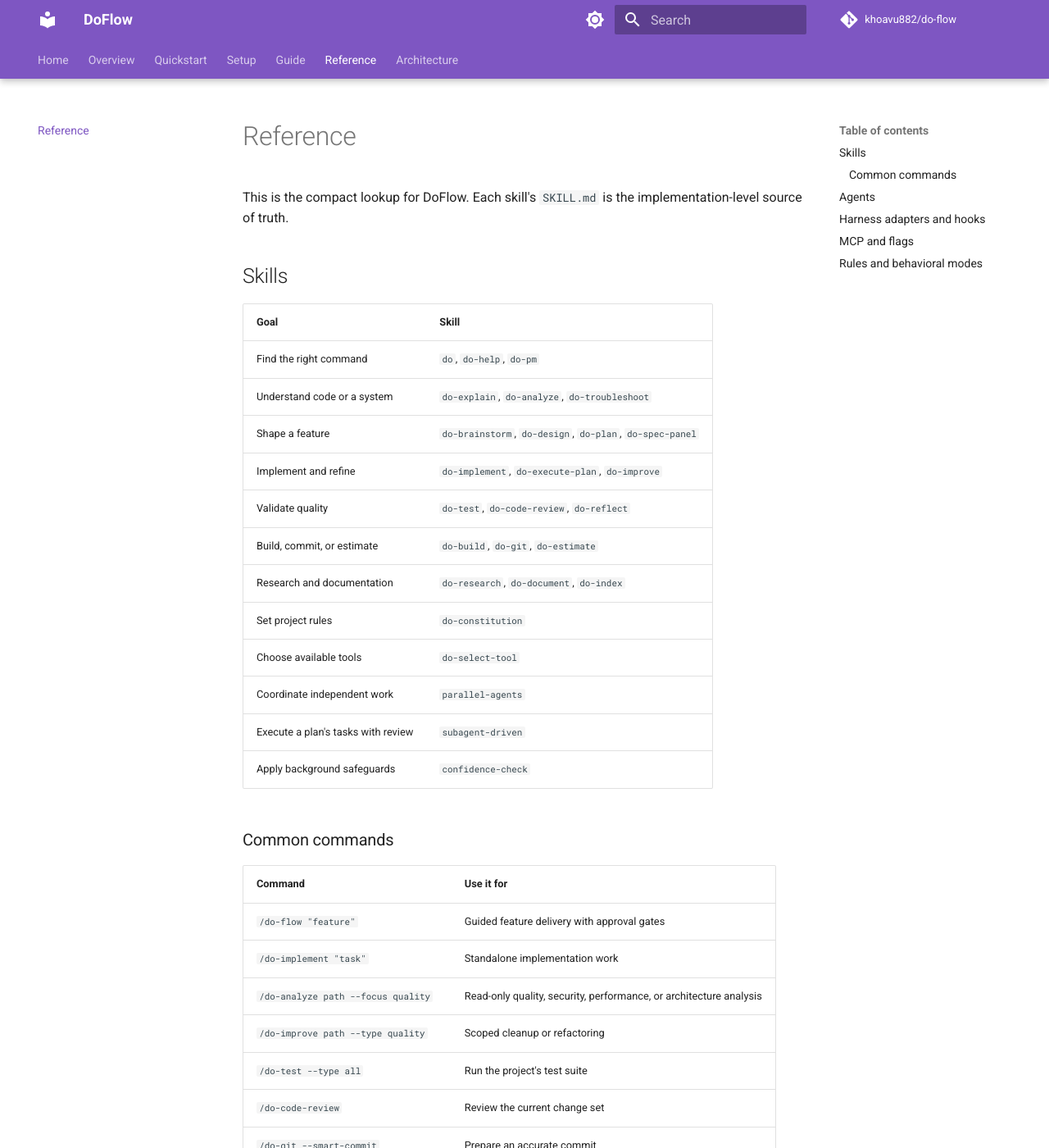
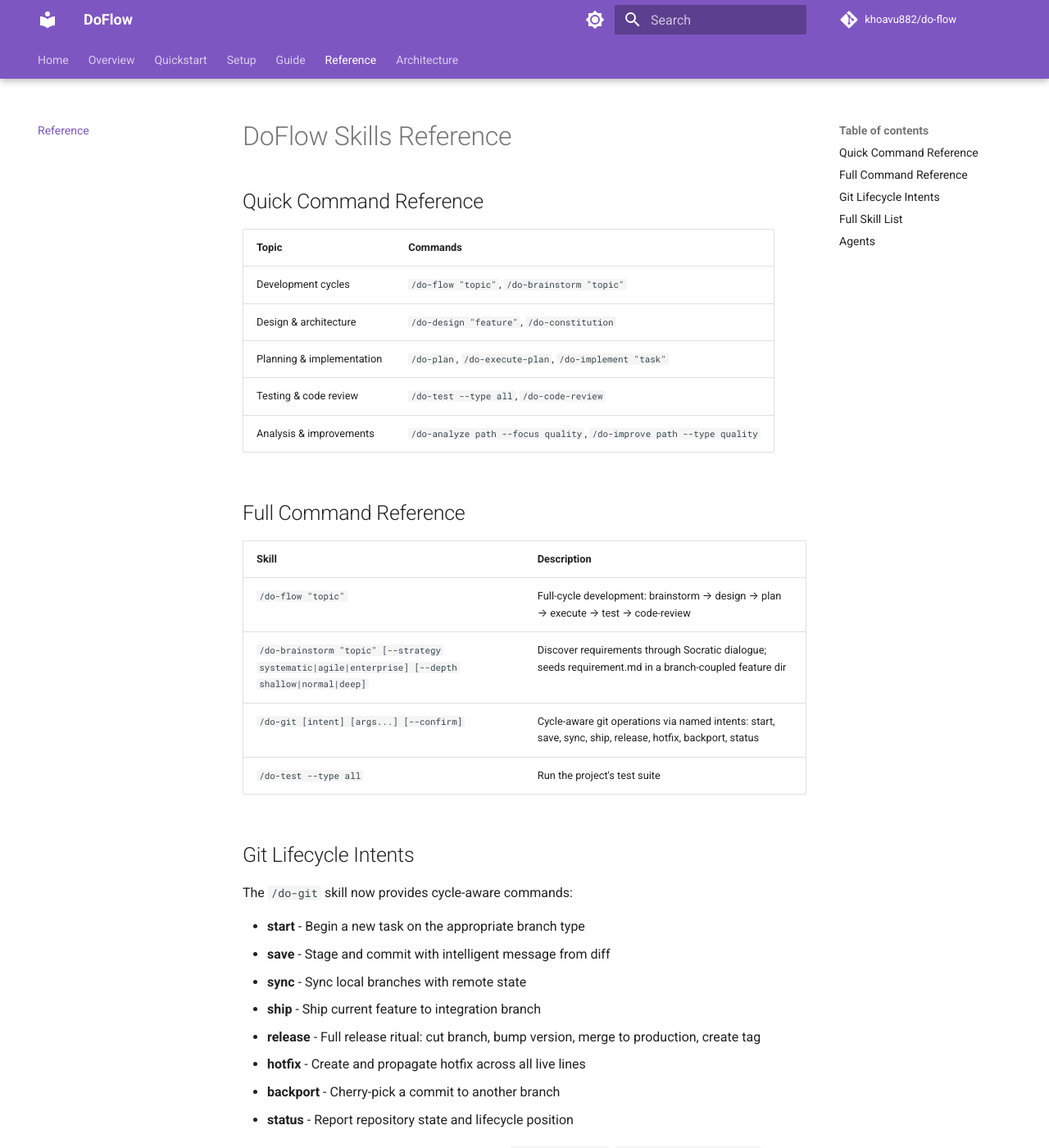
Before and after one commit to khoavu882/do-flow, an MkDocs documentation site: the page built from docs/reference.md, in a window 1280 px wide and 1400 px high. Shown: the whole window at 82% size. Built offline with MkDocs 1.6.1 and Material for MkDocs 9.7.7, drawn with Linux system fonts in a browser that asks for light colours; comment, search, counter and statistics services are not loaded; some of the changed text lies outside the part shown.

Commit message:
feat(do-git-lifecycle): add cycle-aware git operations with named intents
- Added branch_class field to resolver JSON (trunk|feature|fix|release|hotfix|other)
- Created do-git-state.sh with 5 modes: --state, --next-version, --propagation-targets,
  --fingerprint, --branch-name
- Rewrote do-git/SKILL.md around lifecycle intents: start, save, sync, ship, release,
  hotfix, backport, status
- Added references/lifecycle-policy.md, release-ritual.md, hotfix-ritual.md for policy
  definitions and ritual sequences
- Integrated branch naming into do-brainstorm via --branch-name delegation
- Updated docs: reference.md, guide.md with new intent interface
- Added CHANGELOG entries under [Unreleased]
- Added test coverage (CH1, CH2) for resolver and state helper

NFRs preserved:
- FR-010: Safety gates unchanged from today's skill
- NFR-002: Raw git operations still work via passthrough

```diff
--- a/docs/reference.md
+++ b/docs/reference.md
@@ -1,36 +1,40 @@
-# Reference
+# DoFlow Skills Reference
 
-This is the compact lookup for DoFlow. Each skill's `SKILL.md` is the implementation-level source of truth.
+## Quick Command Reference
 
-## Skills
+| Topic | Commands |
+|---|---|
+| Development cycles | `/do-flow "topic"`, `/do-brainstorm "topic"` |
+| Design & architecture | `/do-design "feature"`, `/do-constitution` |
+| Planning & implementation | `/do-plan`, `/do-execute-plan`, `/do-implement "task"` |
+| Testing & code review | `/do-test --type all`, `/do-code-review` |
+| Analysis & improvements | `/do-analyze path --focus quality`, `/do-improve path --type quality` |
 
-| Goal | Skill |
+## Full Command Reference
+
+| Skill | Description |
 |---|---|
-| Find the right command | `do`, `do-help`, `do-pm` |
-| Understand code or a system | `do-explain`, `do-analyze`, `do-troubleshoot` |
-| Shape a feature | `do-brainstorm`, `do-design`, `do-plan`, `do-spec-panel` |
-| Implement and refine | `do-implement`, `do-execute-plan`, `do-improve` |
-| Validate quality | `do-test`, `do-code-review`, `do-reflect` |
-| Build, commit, or estimate | `do-build`, `do-git`, `do-estimate` |
-| Research and documentation | `do-research`, `do-document`, `do-index` |
-| Set project rules | `do-constitution` |
-| Choose available tools | `do-select-tool` |
-| Coordinate independent work | `parallel-agents` |
-| Execute a plan's tasks with review | `subagent-driven` |
-| Apply background safeguards | `confidence-check` |
+| `/do-flow "topic"` | Full-cycle development: brainstorm → design → plan → execute → test → code-review |
+| `/do-brainstorm "topic" [--strategy systematic|agile|enterprise] [--depth shallow|normal|deep]` | Discover requirements through Socratic dialogue; seeds requirement.md in a branch-coupled feature dir |
+| `/do-git [intent] [args...] [--confirm]` | Cycle-aware git operations via named intents: start, save, sync, ship, release, hotfix, backport, status |
+| `/do-test --type all` | Run the project's test suite |
 
-### Common commands
+## Git Lifecycle Intents
 
-| Command | Use it for |
-|---|---|
-| `/do-flow "feature"` | Guided feature delivery with approval gates |
-| `/do-implement "task"` | Standalone implementation work |
-| `/do-analyze path --focus quality` | Read-only quality, security, performance, or architecture analysis |
-| `/do-improve path --type quality` | Scoped cleanup or refactoring |
-| `/do-test --type all` | Run the project's test suite |
-| `/do-code-review` | Review the current change set |
-| `/do-git --smart-commit` | Prepare an accurate commit |
-| `/do-document "topic" --type guide` | Create or revise documentation |
+The `/do-git` skill now provides cycle-aware commands:
+
+- **start** - Begin a new task on the appropriate branch type
+- **save** - Stage and commit with intelligent message from diff
+- **sync** - Sync local branches with remote state
+- **ship** - Ship current feature to integration branch
+- **release** - Full release ritual: cut branch, bump version, merge to production, create tag
+- **hotfix** - Create and propagate hotfix across all live lines
+- **backport** - Cherry-pick a commit to another branch
+- **status** - Report repository state and lifecycle position
+
+Raw git operations still work via passthrough: `/do-git status`, `/do-git log --oneline`, etc.
+
+## Full Skill List
 
 The full installed skill set is: `confidence-check`, `do`, `do-analyze`, `do-brainstorm`, `do-build`, `do-code-review`, `do-constitution`, `do-design`, `do-document`, `do-estimate`, `do-execute-plan`, `do-explain`, `do-flow`, `do-git`, `do-help`, `do-implement`, `do-improve`, `do-index`, `do-plan`, `do-pm`, `do-reflect`, `do-research`, `do-select-tool`, `do-spec-panel`, `do-test`, `do-troubleshoot`, `parallel-agents`, and `subagent-driven`.
 
@@ -40,58 +44,5 @@
 
 | Area | Typical perspectives |
 |---|---|
-| Product and delivery | product manager, business analyst, project manager |
-| Architecture and implementation | system architect, backend architect, frontend architect, developer |
-| Quality and safety | QA engineer, code reviewer, security reviewer, root-cause analyst |
-| Research and communication | researcher, technical writer, documentation specialist |
-
-Ask the relevant workflow to involve a specialist, or use `/do-pm` when the work crosses several areas.
-
-## Harness adapters and hooks
-
-Claude Code hooks add guardrails around sessions and commands.
-
-| Hook family | Purpose |
-|---|---|
-| Session start | Establish repository context and restore useful session state |
-| Before prompt | Classify or enrich a request before it is handled |
-| Before tool use | Block unsafe shell patterns and enforce workflow gates |
-| After tool use | Capture follow-up context when appropriate |
-| Stop / compaction | Preserve concise continuity across a long session |
-
-Hooks are native, target-specific integrations. Claude Code supports the listed lifecycle and tool
-hooks. Codex hooks require a trusted project and review before they become active. Gemini CLI hooks
-are currently unavailable and must be reported as a gap, not copied as if active. See the
-[capability map](capability-map.md) for the verification contract.
-
-## MCP and flags
-
-MCP integrations are optional. The short flags select the appropriate capability where supported.
-
-| Flag | Intent |
-|---|---|
-| `--c7` | Use Context7 documentation support |
-| `--seq` | Use sequential reasoning support |
-| `--chrome` | Use Chrome DevTools support |
-| `--play` | Use Playwright support |
-| `--all-mcp` | Allow all configured MCP integrations |
-| `--no-mcp` | Keep work to native tools |
-
-See `core/shared/guidance/mcp/` for server-specific operating guidance. The neutral server catalog is
-`core/registry/mcp.yaml`; target adapters serialize it into native registration formats.
-
-## Rules and behavioral modes
-
-| Source | Governs |
-|---|---|
-| `core/registry/*.yaml` | Capability, asset, MCP, and lifecycle-policy declarations |
-| `core/shared/guidance/PRINCIPLES.md` | Baseline collaboration and engineering principles |
-| `core/shared/guidance/FLAGS.md` | Flags that route to a real consumer (enforced by `test/guards/flags.test.js`) |
-| `core/shared/guidance/rules/RULE_01_SAFETY.md` | Safety boundaries |
-| `core/shared/guidance/rules/RULE_02_WORKFLOW.md` | Delivery workflow |
-| `core/shared/guidance/rules/RULE_03_QUALITY.md` | Quality expectations |
-| `core/shared/guidance/rules/RULE_04_QUESTIONS.md` | When and how to ask for clarification |
-| `core/shared/guidance/modes/` | Optional modes for research, orchestration, brainstorming, and task management |
-
-Installed instruction files load the core rules and point to optional material on demand. Do not
-duplicate rule text in project documentation.
+| Architecture | system, infrastructure, frontend, backend, security |
+| Analysis | quality, performance, security, cost |
```
Also changed, not shown: CHANGELOG.md (+9 -0 lines), core/shared/skills/do-brainstorm/SKILL.md (+15 -2 lines), core/shared/skills/do-git/SKILL.md (+88 -25 lines), core/shared/skills/do-git/references/hotfix-ritual.md (added, +46 -0 lines), core/shared/skills/do-git/references/lifecycle-policy.md (added, +54 -0 lines), core/shared/skills/do-git/references/release-ritual.md (added, +56 -0 lines), docs/guide.md (+10 -2 lines), 3 other files.
